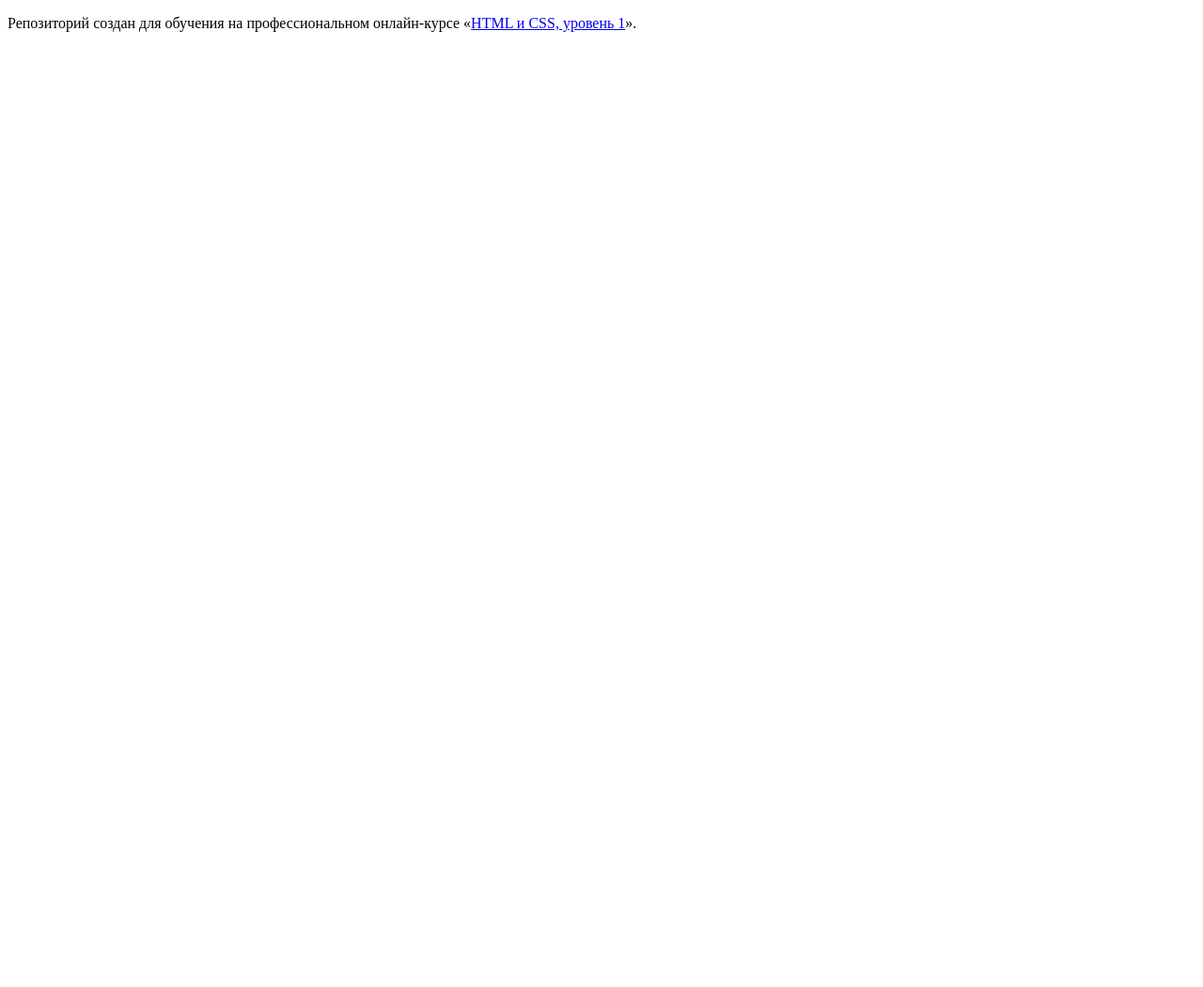
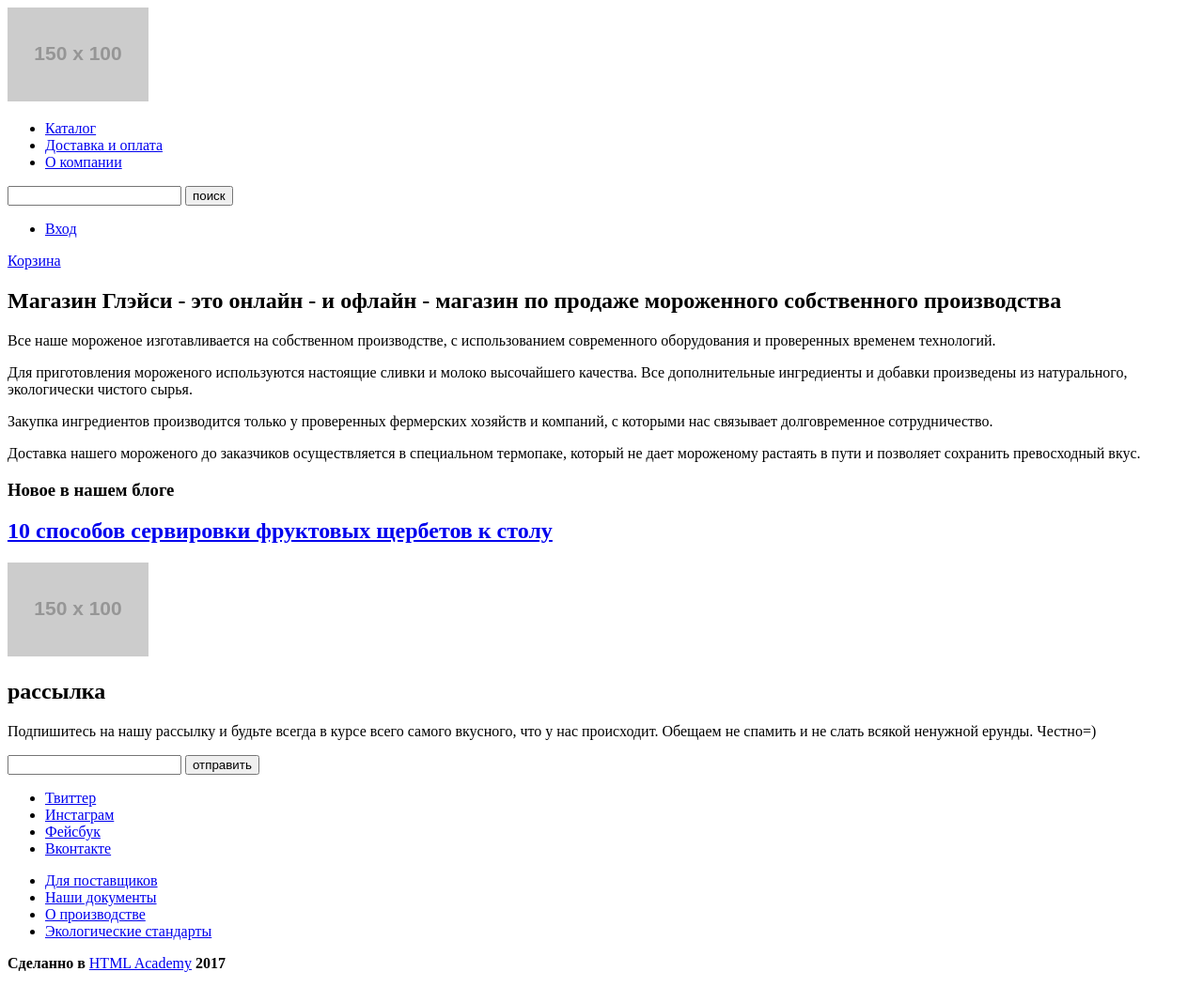
Before and after one commit to oltov/830671-gllacy, a plain HTML site: page index.html in a window 1280 px wide. Shown: the whole page at 94% size. Before the commit the page ends 800 px from the top, so only its background shows below. Drawn offline with Linux system fonts and the light colour scheme; placeholder pictures from the web are drawn by us.

Commit message:
Update index.html
Разметка главной страницы

```diff
--- a/index.html
+++ b/index.html
@@ -5,8 +5,85 @@
     <title>HTML Academy: Глейси</title>
   </head>
   <body>
+    <header class="main-header">
+      <nav class="main-navigation">
+        <a class="main-header-logotip">
+          <img src="http://placehold.it/150x100" alt="Логотип магазина">
+        </a>
+        <ul class="site-navigation">
+          <li><a class="main-menu" href="catalog.html">Каталог</a></li>
+          <li><a href="#">Доставка и оплата</a></li>
+          <li><a href="#">О компании</a></li>
+        </ul>
+        <input type="text" name="поиск">
+        <button class="footer-searh">поиск</button>
+        <ul class="user-navigation">
+          <li>
+            <a class="user-input" href="#">Вход</a>
+          </li>
+        </ul>
+        <a href="#" class="footer-basket">Корзина</a>
+      </nav>
+  </header>
+    <main>
+      <section class="main-information">
+        <h2>Магазин Глэйси - это онлайн - и офлайн - магазин по продаже мороженного собственного производства </h2>
+        <p>Все наше мороженое изготавливается на собственном производстве,
+           с использованием современного оборудования и проверенных временем технологий.
+        </p>
+        <p>Для приготовления мороженого используются настоящие сливки и молоко высочайшего качества.
+           Все дополнительные ингредиенты и добавки произведены из натурального, экологически чистого сырья.
+        </p>
+        <p>Закупка ингредиентов  производится только у проверенных фермерских хозяйств и компаний,
+           с которыми нас связывает долговременное сотрудничество.
+        </p>
+        <p>
+           Доставка нашего мороженого до заказчиков осуществляется в специальном термопаке,
+           который не дает мороженому растаять в пути и позволяет сохранить превосходный вкус.
+        </p>
+      </section>
+      <article class="main-newsblog">
+        <h3>Новое в нашем блоге</h3>
+        <a href="#">
+          <h2>10 способов сервировки фруктовых щербетов к столу</h2>
+        </a>
+        <img src="http://placehold.it/150x100" class="main-newsblog-img" alt="щербет с клубникой">
+      </article>
+      <section class="main-mailing">
+        <h2 class="visually-hidden">рассылка</h2>
+        <p>
+          Подпишитесь на нашу рассылку и будьте всегда в курсе всего самого вкусного, что у нас происходит.
+          Обещаем не спамить и не слать всякой ненужной  ерунды. Честно=)
+        </p>
+        <input type="text" name="электронная почта">
+        <button type="button" class="button-mailing">отправить</button>
+      </section>
+    </main>
+    <footer>
+      <div>
+      <ul>
+        <li><a class="social-botton" href="#">Твиттер</a> </li>
+        <li><a class="social-botton" href="#">Инстаграм</a> </li>
+        <li><a class="social-botton" href="#">Фейсбук</a> </li>
+        <li><a class="social-botton" href="#">Вконтакте</a> </li>
+      </ul>
+    </div>
+    <div>
+        <ul>
+            <li><a class="footer-like" href="#">Для поставщиков</a> </li>
+            <li><a href="#">Наши документы</a> </li>
+            <li><a href="#">О производстве</a> </li>
+            <li><a href="#">Экологические стандарты</a> </li>
+          </ul>
+    </div>
+    <p class="footer-copyright">
+        <b>Сделанно в </b>
+        <a class="button" href="https://htmlacademy.ru">HTML Academy</a>
+        <b class="simbol">2017</b>
+      </p>
+    </footer>
 
-    <p>Репозиторий создан для обучения на профессиональном онлайн‑курсе «<a href="https://htmlacademy.ru/intensive/htmlcss">HTML и CSS, уровень 1</a>».</p>
+
 
   </body>
 </html>
```
